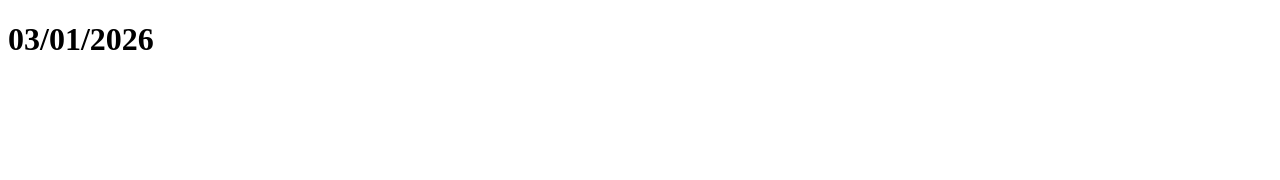
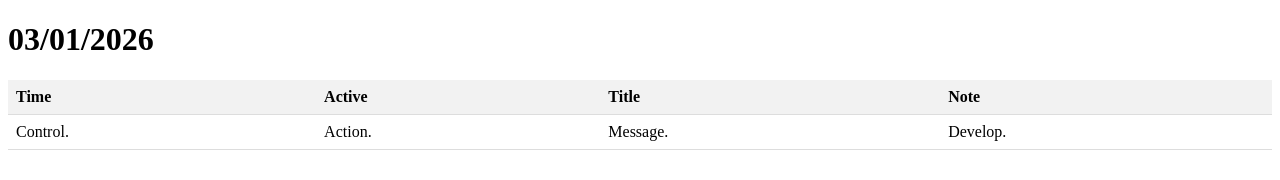
Before and after one commit to edskate/Programa-Table-List-Salvar-em-pdf, a plain HTML site: page index01.html in a window 1280 px wide. Drawn offline with Linux system fonts and the light colour scheme.

Commit message:
adicionando uma table list em index01.html e style css

```diff
--- a/index01.html
+++ b/index01.html
@@ -3,11 +3,40 @@
 <head>
     <meta charset="UTF-8">
     <meta name="viewport" content="width=device-width, initial-scale=1.0">
-    <title>03/01/2026</title>
+    <title>Table List</title>
+    <style>
+    table {
+        width: 100%;
+        border-collapse: collapse;
+        margin-top: 10px;
+    }
+    th, td {
+        padding: 8px;
+        text-align: left;
+        border-bottom: 1px solid #ddd;
+    }
+    th {
+        background-color: #f2f2f2;
+    }
+
+    </style>
 </head>
 <body>
     <h1>03/01/2026</h1>
 
-
+    <table>
+        <tr>
+            <th>Time</th>
+            <th>Active</th>
+            <th>Title</th>
+            <th>Note</th>
+        </tr>
+        <tr>
+            <td>Control.</td>
+            <td>Action.</td>
+            <td>Message.</td>
+            <td>Develop.</td>
+        </tr>
+    </table>
 </body>
 </html>
```
